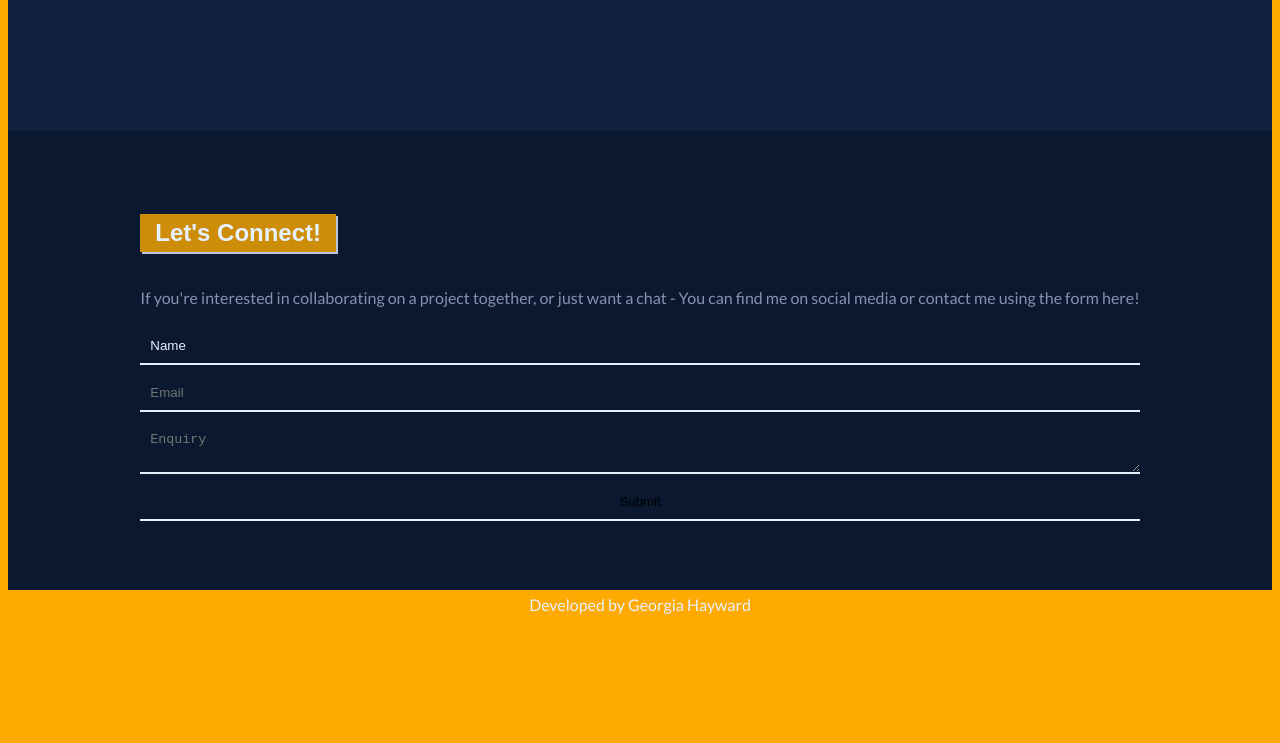
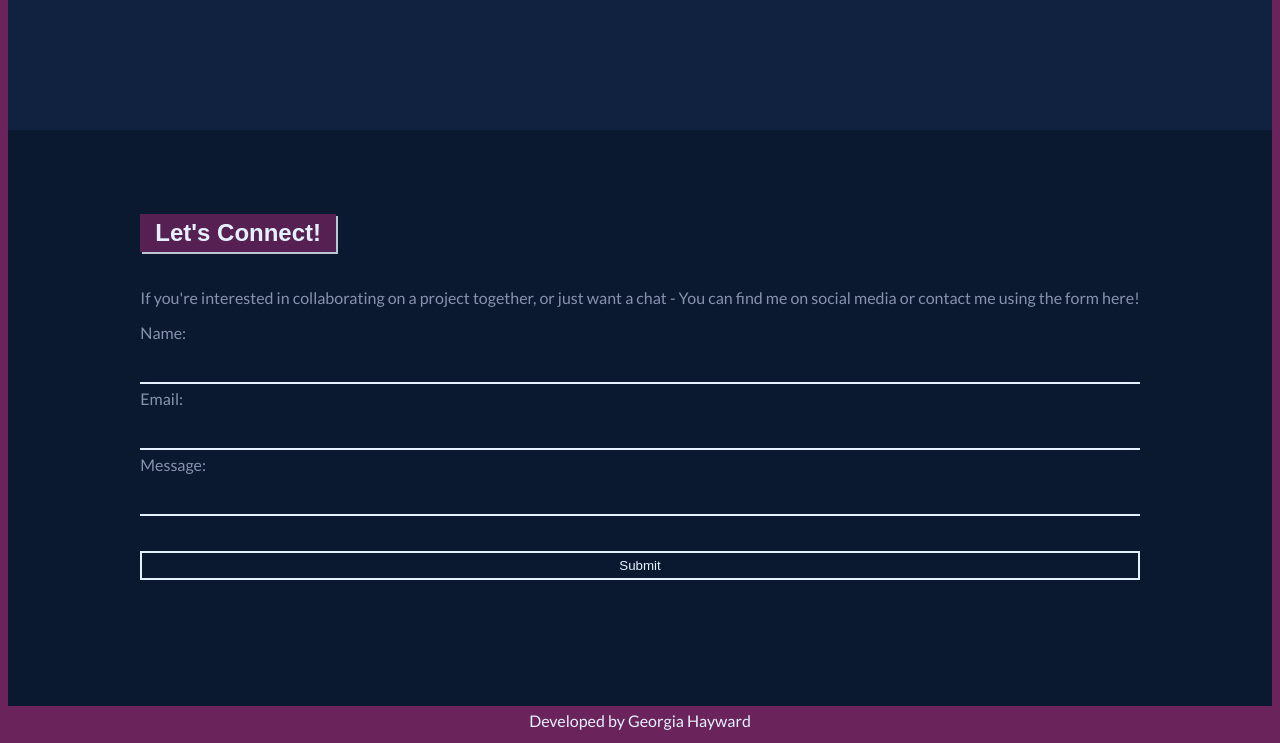
Before and after one commit to ghayward78/ghayward78.github.io, a plain HTML site: page index.html in a window 1280 px wide. Shown: the part 1541-2284 px from the top of the page. Before the commit the page ends 2168 px from the top, so only its background shows below. Drawn offline with nearby package versions, Linux system fonts and the light colour scheme; a web font is replaced by a local one.

Commit message:
Added Form & Style Changes
-Added form to footer
-Changed colour pallete to purple/blue
-Added relevant form styling

```diff
--- a/index.html
+++ b/index.html
@@ -86,11 +86,40 @@ name="viewport" content="width=device-width, initial-scale=1">
         <li><a class="social social-mail" href="mailto:"></a></li>
     </ul>
     </div>-->
-    <div id="contact-form">
-    <input type="text" placeholder="Name">
-        <input type="email" placeholder="Email">
-    <textarea placeholder="Enquiry"></textarea>
-        <input type="submit"></div>
+    <div>
+<form id="contact-form" action="https://formspree.io/f/mvodlakd" method="POST">
+  <label>Name:</label>
+  <input type="text" name="name" />
+    <label>Email:</label>
+  <input type="email" name="email" />
+  <label>Message:</label>
+  <input type="text" name="message" />
+  <button id="my-form-button">Submit</button>
+  <p id="my-form-status"></p>
+</form>
+<script>
+    var form = document.getElementById("contact-form");
+
+    async function handleSubmit(event) {
+      event.preventDefault();
+      var status = document.getElementById("my-form-status");
+      var data = new FormData(event.target);
+      fetch(event.target.action, {
+        method: form.method,
+        body: data,
+        headers: {
+            'Accept': 'application/json'
+        }
+      }).then(response => {
+        status.innerHTML = "Thanks for your submission!";
+        form.reset()
+      }).catch(error => {
+        status.innerHTML = "Oops! There was a problem submitting your form"
+      });
+    }
+    form.addEventListener("submit", handleSubmit)
+</script>
+    </div>
 </section>
 
 <footer>
--- a/style.css
+++ b/style.css
@@ -3,11 +3,15 @@
 @import url('https://fonts.googleapis.com/css2?family=Lato&family=Georama&display=swap');
 /* CSS Variables */
 :root {
-  --primary-colour:#ffaa00;
+  --primary-colour:rgb(106 36 91);
     --text-light: #8892b0;
     --text-lighter: #e6f1ff;
+    --secondary-colour: #00aeef;
 }
-
+::selection {
+    background: var(--secondary-colour);
+    color: #fff;
+}
 /* Fonts */
 h1, h2, h3, h4, h5, h6 {
 font-family: 'Georama', sans-serif;
@@ -33,7 +37,6 @@ h1::before, h2::before, h3::before {
 body {
 font-family: 'Lato', sans-serif;
     background: var(--primary-colour);
-    cursor: none;
 }
 footer {
     background: var(--primary-colour);
@@ -42,17 +45,7 @@ footer {
     text-align: center;
 }
 
-@keyframes fade-in-up {
-    from {
-    opacity: 0;
-    transform: translateY(50%);
-    }
-    to {
-        opacity: 1;
-            transform: translateY(0%);
-    }
 
-}
 /* reusable elements */
 .round {
     border-radius: 100%;
@@ -105,7 +98,7 @@ section#intro {
     display: flex;
     margin-top: 1em;
 }
-a.btn.btn-squared {
+a.btn.btn-squared, button#my-form-button  {
     text-decoration: none;
     border: 2px solid;
     text-align: center;
@@ -113,6 +106,15 @@ a.btn.btn-squared {
     /* box-shadow: 2px 2px var(--text-lighter); */
     color: var(--text-lighter);
     border: 2px solid;
+    transition: all .3s ease;
+}
+a.btn.btn-squared:hover, button#my-form-button:hover {
+    color: var(--secondary-colour);
+}
+button#my-form-button {
+    margin: 30px 0;
+    background: none;
+    cursor: pointer;
 }
 
 section#intro p, section#intro h1 {
@@ -150,19 +152,22 @@ section#intro p, section#intro h1 {
 }
 /* contact */
 
-div#contact-form {
+#contact-form {
     display: grid;
 }
 
-div#contact-form input, div#contact-form textarea {
+#contact-form input, #contact-form textarea {
     background: none;
     border: none;
     border-bottom: 2px solid var(--text-lighter);
     padding: 10px;
     margin: 5px 0;
+    color:var(--text-lighter);
 }
-
-input[type="text"]::placeholder {
+#contact-form input:focus, #contact-form textarea:focus {
+    color: var(--secondary-colour);
+}
+input[type="text"]::placeholder, textarea::placeholder {
     color: var(--text-lighter);
 }
 
```
